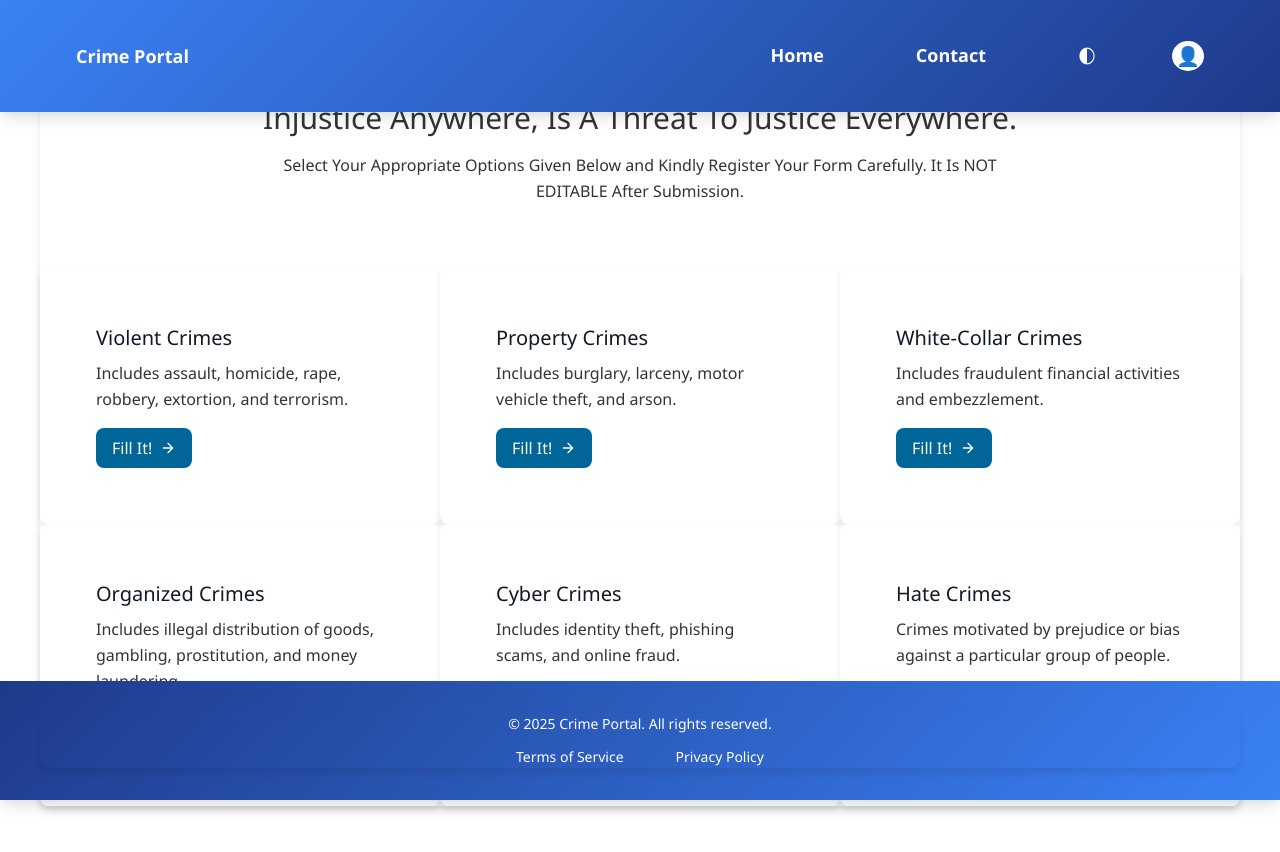
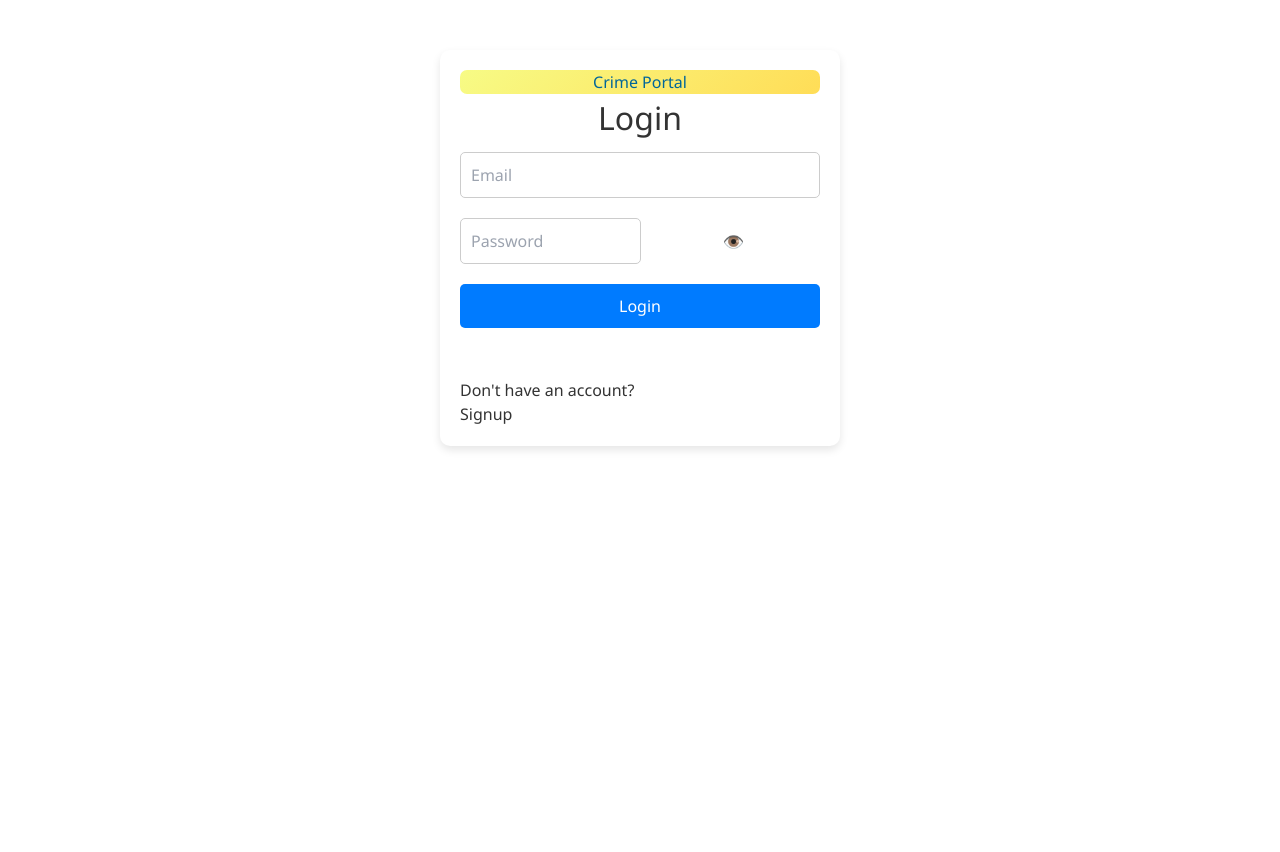
Before and after one commit to ParthBhadge/Crime-p-Frontend, a React (Vite) app: page /new in a window 1280 px wide. Shown: the top 852 px of the page. After the commit the page ends 800 px from the top, so only its background shows below. Built offline with nearby package versions, Linux system fonts and the light colour scheme.

Commit message:
Update New.jsx

```diff
--- a/src/components/New.jsx
+++ b/src/components/New.jsx
@@ -1,133 +1,196 @@
-import React, { useState, useEffect } from 'react';
-import { Link } from 'react-router-dom'; // Import Link from react-router-dom
-import '../assets/styles/type.css'; // Import the CSS file
+import React, { useState } from 'react';
+import { useNavigate } from 'react-router-dom';
+import { GoogleLogin } from '@react-oauth/google';
+import jwt_decode from 'jwt-decode'; // To decode the Google token
+import '../assets/styles/login.css';
+import { Link } from 'react-router-dom';
+const BASE_URL = import.meta.env.VITE_API_BASE_URL;
+const Login = () => {
+  const [formData, setFormData] = useState({ email: '', password: '' });
+  const [otp, setOtp] = useState('');
+  const [otpSent, setOtpSent] = useState(false); // Toggle between login and OTP form
+  const [showPassword, setShowPassword] = useState(false); // <-- Add this line
+  const navigate = useNavigate();
 
-const New = () => {
-  const [isNavbarOpen, setIsNavbarOpen] = useState(false); // State for navbar toggle
-
-  // Theme toggle function
-  const toggleTheme = () => {
-    const body = document.body;
-    body.classList.toggle('dark-theme');
-
-    // Save theme preference in localStorage
-    const isDarkTheme = body.classList.contains('dark-theme');
-    localStorage.setItem('dark-theme', isDarkTheme);
+  const handleChange = (e) => {
+    setFormData({ ...formData, [e.target.name]: e.target.value });
   };
 
-  // Toggle navbar
-  const toggleNavbar = () => {
-    setIsNavbarOpen((prevState) => !prevState);
+  const handleLogin = async (e) => {
+    e.preventDefault();
+
+    try {
+      const response = await fetch(`${BASE_URL}/api/auth/login`, {
+        method: 'POST',
+        headers: { 'Content-Type': 'application/json' },
+        body: JSON.stringify({ email: formData.email, password: formData.password }),
+      });
+
+      const result = await response.json();
+      if (response.status === 200) {
+        // Login successful
+        alert('Login successful.');
+        localStorage.setItem('token', result.token);
+        navigate('/home'); // Redirect to home page
+      } else if (response.status === 403 && result.error === 'Please verify your email before logging in.') {
+        // Redirect to OTP verification form
+        alert(result.error);
+        setOtpSent(true);
+         await handleResendOtp(); // Show OTP form
+      } else {
+        // Handle other errors
+        alert(result.error || 'Login failed.');
+      }
+    } catch (error) {
+      console.error('Error during login:', error);
+      alert('Failed to log in. Please try again.');
+    }
   };
 
-  useEffect(() => {
-    // Check for saved theme preference
-    const savedTheme = localStorage.getItem('dark-theme');
-    if (savedTheme === 'true') {
-      document.body.classList.add('dark-theme');
+  const handleVerifyOtp = async (e) => {
+    e.preventDefault();
+
+    try {
+      const response = await fetch(`${BASE_URL}/api/auth/verify-otp`, {
+        method: 'POST',
+        headers: { 'Content-Type': 'application/json' },
+        body: JSON.stringify({ email: formData.email, otp }),
+      });
+
+      const result = await response.json();
+      if (response.ok) {
+        alert(result.message || 'Email verified successfully!');
+        setOtpSent(false); // Reset OTP form state
+        navigate('/login'); // Redirect to login page after successful verification
+      } else {
+        alert('Error: ' + (result.error || 'Invalid OTP.'));
+      }
+    } catch (error) {
+      console.error('Error verifying OTP:', error);
+      alert('Failed to verify OTP. Please try again.');
     }
-  }, []);
+  };
+
+  const handleResendOtp = async () => {
+    try {
+      const response = await fetch(`${BASE_URL}/api/auth/resend-otp`, {
+        method: 'POST',
+        headers: { 'Content-Type': 'application/json' },
+        body: JSON.stringify({ email: formData.email }),
+      });
+
+      const result = await response.json();
+      if (response.ok) {
+        alert(result.message || 'OTP resent successfully!');
+      } else {
+        alert('Error: ' + (result.error || 'Failed to resend OTP.'));
+      }
+    } catch (error) {
+      console.error('Error resending OTP:', error);
+      alert('Failed to resend OTP. Please try again.');
+    }
+  };
+
+  const handleGoogleLoginSuccess = (credentialResponse) => {
+    const decoded = jwt_decode(credentialResponse.credential);
+    console.log('Google User:', decoded);
+
+    // Send the Google token to the backend for verification
+    fetch(`${BASE_URL}/api/auth/google-login`, {
+      method: 'POST',
+      headers: { 'Content-Type': 'application/json' },
+      body: JSON.stringify({ token: credentialResponse.credential }),
+    })
+      .then((res) => res.json())
+      .then((data) => {
+        if (data.token) {
+          localStorage.setItem('token', data.token);
+          alert('Google Login successful');
+          navigate('/profile');
+        } else {
+          alert('Google Login failed Go and Signup ');
+        }
+      })
+      .catch((error) => {
+        console.error('Error with Google Login:', error);
+        alert('An error occurred with Google Login. Please try again later.');
+      });
+  };
 
   return (
-    <div>
-      {/* Navigation Bar */}
-      <header className="gradient-bg shadow-lg">
-        <nav>
-          <div className="nav-header">
-            <Link to="/" className="logo2">Crime Portal</Link>
-            <button className="hamburger-menu" onClick={toggleNavbar}>
-              ☰
+    <div className="login-container">
+      <div id='cpl' >
+      <Link to="/" id='cpltxt' className="logo2">Crime Portal</Link>
+      </div>
+      <h2>Login</h2>
+      {!otpSent ? (
+        <form onSubmit={handleLogin}>
+          <input
+            type="email"
+            name="email"
+            placeholder="Email"
+            value={formData.email}
+            onChange={handleChange}
+            required
+          />
+          <div style={{ display: 'flex', alignItems: 'center' }}>
+            <input
+              type={showPassword ? "text" : "password"}
+              name="password"
+              placeholder="Password"
+              value={formData.password}
+              onChange={handleChange}
+              required
+            />
+            <button
+              type="button"
+              style={{
+                marginLeft: '6px',
+                padding: '2px 4px', // Reduced width
+                minWidth: '28px',   // Smaller but still clickable
+                fontSize: '1.1em',
+                background: 'none',
+                border: 'none',
+                cursor: 'pointer'
+              }}
+              aria-label={showPassword ? "Hide password" : "Show password"}
+              onClick={() => setShowPassword((prev) => !prev)}
+              tabIndex={-1}
+            >
+              {showPassword ? "🙈" : "👁️"}
             </button>
           </div>
-          <ul className={`nav-links ${isNavbarOpen ? 'open' : ''}`}>
-            <li><Link to="/home" className="nav-link">Home</Link></li>
-            <li><Link to="/contact" className="nav-link">Contact</Link></li>
-            <li>
-              <button className="theme-toggle" onClick={toggleTheme}>🌓</button>
-            </li>
-            <li>
-              <Link to="/profile" className="profile-icon">👤</Link>
-            </li>
-          </ul>
-        </nav>
-      </header>
+          <button type="submit">Login</button>
+        </form>
+      ) : (
+        <form onSubmit={handleVerifyOtp}>
+          <input
+            type="text"
+            placeholder="Enter OTP"
+            value={otp}
+            onChange={(e) => setOtp(e.target.value)}
+            required
+          />
+          <button type="submit">Verify OTP</button>
+          <button type="button" onClick={handleResendOtp}>Send OTP</button>
+        </form>
+      )}
 
-      {/* Main Content */}
-      <main>
-        <div className="container px-5 py-24 mx-auto">
-          <div className="flex flex-col text-center w-full mb-20">
-            <h1 className="sm:text-3xl text-2xl font-medium title-font mb-4">
-              Injustice Anywhere, Is A Threat To Justice Everywhere.
-            </h1>
-            <p className="lg:w-2/3 mx-auto leading-relaxed text-base">
-              Select Your Appropriate Options Given Below and Kindly Register Your Form Carefully. It Is NOT EDITABLE After Submission.
-            </p>
-          </div>
-          <div className="flex flex-wrap -m-4">
-            {/* Crime Categories */}
-            {[
-              {
-                title: 'Violent Crimes',
-                description: 'Includes assault, homicide, rape, robbery, extortion, and terrorism.',
-              },
-              {
-                title: 'Property Crimes',
-                description: 'Includes burglary, larceny, motor vehicle theft, and arson.',
-              },
-              {
-                title: 'White-Collar Crimes',
-                description: 'Includes fraudulent financial activities and embezzlement.',
-              },
-              {
-                title: 'Organized Crimes',
-                description: 'Includes illegal distribution of goods, gambling, prostitution, and money laundering.',
-              },
-              {
-                title: 'Cyber Crimes',
-                description: 'Includes identity theft, phishing scams, and online fraud.',
-              },
-              {
-                title: 'Hate Crimes',
-                description: 'Crimes motivated by prejudice or bias against a particular group of people.',
-              },
-            ].map((crime, index) => (
-              <div key={index} className="xl:w-1/3 lg:w-1/2 md:w-full p-4 card">
-                <div className="p-6 rounded-lg h-full">
-                  <h2 className="text-lg sm:text-xl text-gray-900 font-medium title-font mb-2">{crime.title}</h2>
-                  <p className="leading-relaxed text-base mb-4">{crime.description}</p>
-                  <Link to="/form" className="fill-it-button inline-flex items-center px-4 py-2 rounded-lg">
-                    Fill It!
-                    <svg
-                      fill="none"
-                      stroke="currentColor"
-                      strokeLinecap="round"
-                      strokeLinejoin="round"
-                      strokeWidth="2"
-                      className="w-4 h-4 ml-2"
-                      viewBox="0 0 24 24"
-                    >
-                      <path d="M5 12h14M12 5l7 7-7 7"></path>
-                    </svg>
-                  </Link>
-                </div>
-              </div>
-            ))}
-          </div>
-        </div>
-      </main>
+      <div className="google-login">
+        <GoogleLogin
+          onSuccess={handleGoogleLoginSuccess}
+          onError={() => {
+            alert('Google Login failed');
+          }}
+        />
+      </div>
 
-      {/* Footer */}
-      <footer className="gradient-bg shadow-lg">
-        <div className="container">
-          <p>&copy; 2025 Crime Portal. All rights reserved.</p>
-          <ul>
-            <li><Link to="/terms">Terms of Service</Link></li>
-            <li><Link to="/privacy">Privacy Policy</Link></li>
-          </ul>
-        </div>
-      </footer>
+      <p>
+        Don't have an account?
+      </p>
+        <Link to="/signup" className="btn btn-secondary">Signup</Link>
     </div>
   );
 };
 
-export default New;
+export default Login;
```
